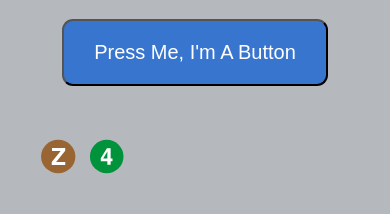
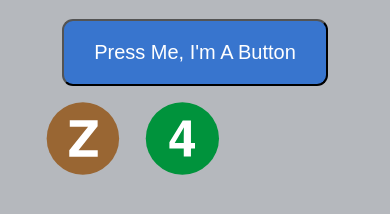
Before and after one commit to jmeshen/z4q, a plain HTML site: page index.html in a window 390 px wide. Both pictures are taken after a click on the button "Press Me, I'm A Button". Drawn offline with nearby package versions, Linux system fonts and the light colour scheme.

Commit message:
media queries and refactor

```diff
--- a/z4q.css
+++ b/z4q.css
@@ -14,7 +14,6 @@ body {
   -moz-transform: translateY(100%);
   -ms-transform: translateY(100%);
   transform: translateY(100%);
-  /*text-align: center;*/
 }
 #symbols {
   width: 85%;
@@ -42,3 +41,20 @@ body {
   background: #4EA94D;
   text-decoration: none;
 }
+
+/*Media Queries*/
+
+@media screen and (max-width: 800px) {
+  .circles {
+    width: 30%;
+  }
+  #batman {
+    width: 85%;
+  }
+  #container {
+    -webkit-transform: translateY(5%);
+    -moz-transform: translateY(5%);
+    -ms-transform: translateY(5%);
+    transform: translateY(5%);
+  }
+}
```
Also changed, not shown: z4q.js (+0 -14 lines).
